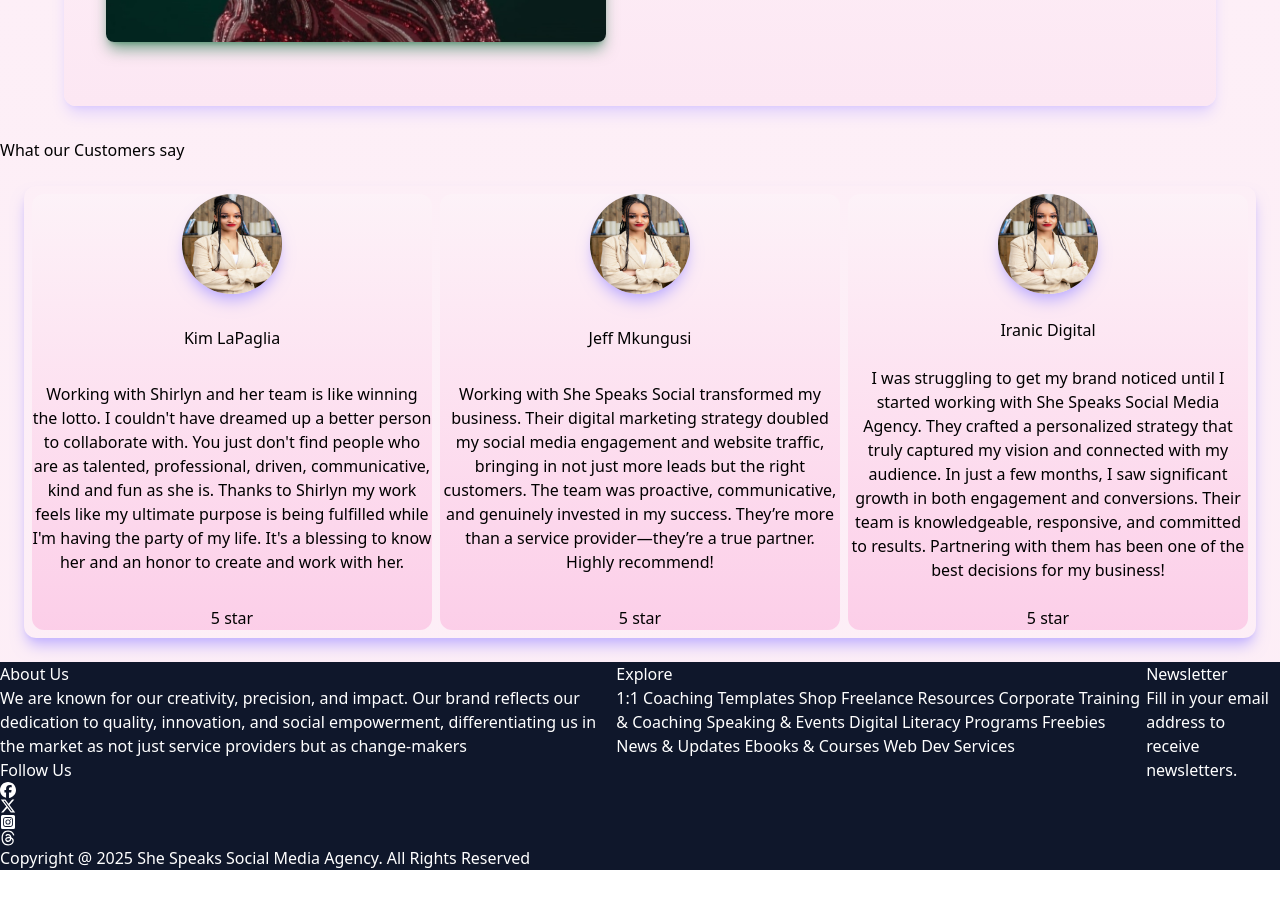
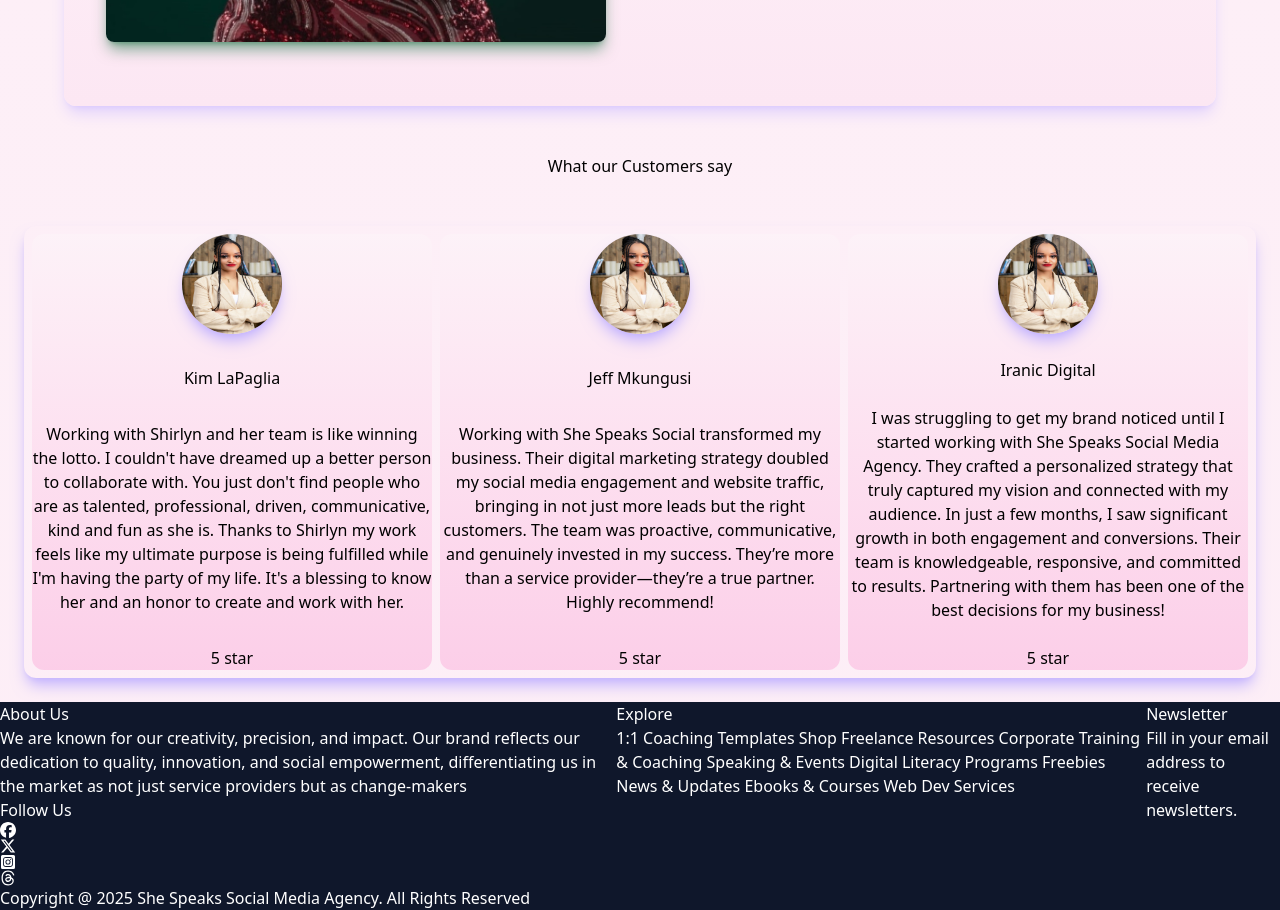
Before and after one commit to MatthewsRicky/shespeaksocial, a Next.js app: page / in a window 1280 px wide. Shown: the part 3000-3910 px from the top of the page. Before the commit the page ends 3870 px from the top, so only its background shows below. Built offline with nearby package versions, Linux system fonts and the light colour scheme.

Commit message:
layout setup

```diff
--- a/components/Reviews.tsx
+++ b/components/Reviews.tsx
@@ -4,7 +4,7 @@ import ReviewCard from "@/components/ReviewCard";
 const Reviews = () => {
 	return (
 		<section>
-			<div>
+			<div className="flex flex-col gap-6 items-center justify-between mt-12">
 				<h1>What our Customers say</h1>
 				<ReviewCard />
 			</div>
```
